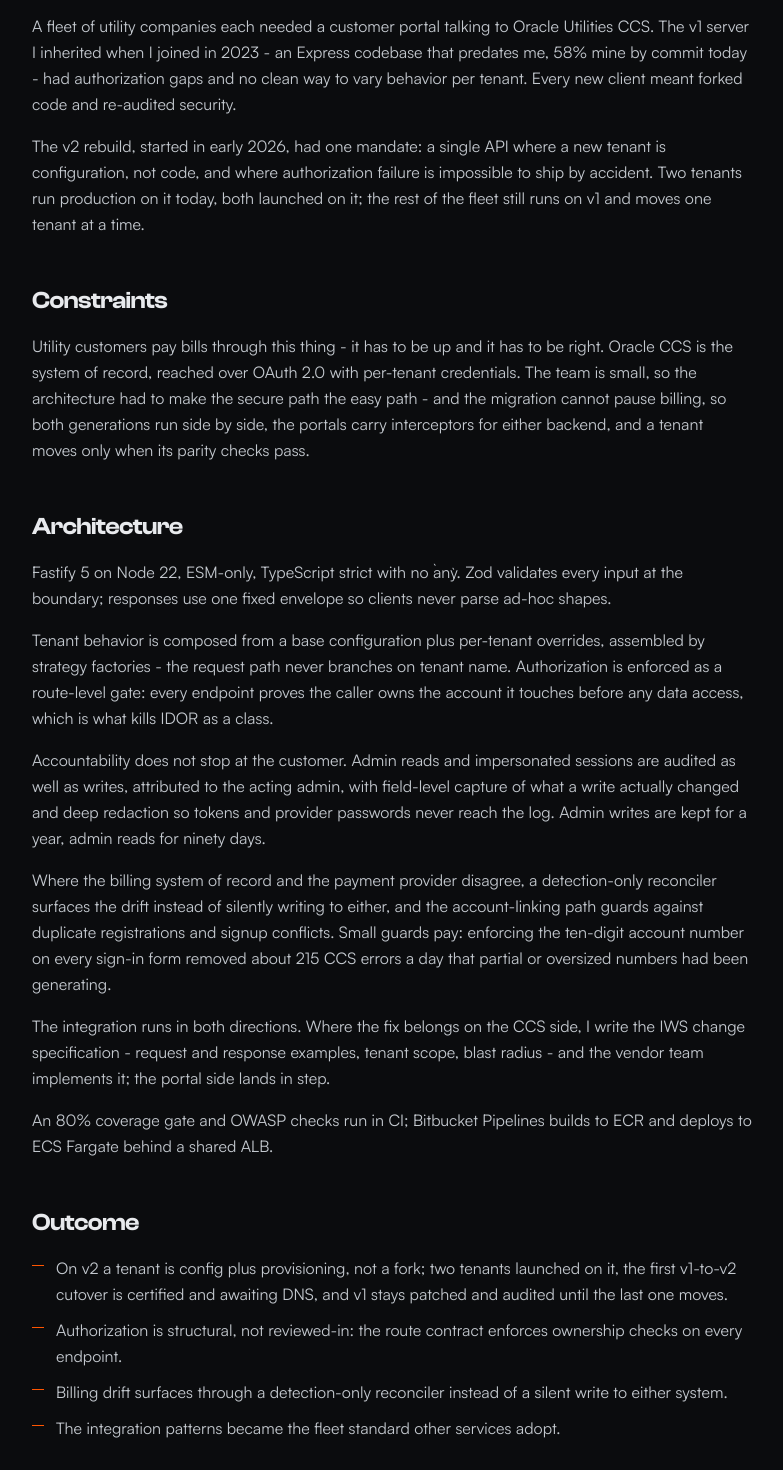
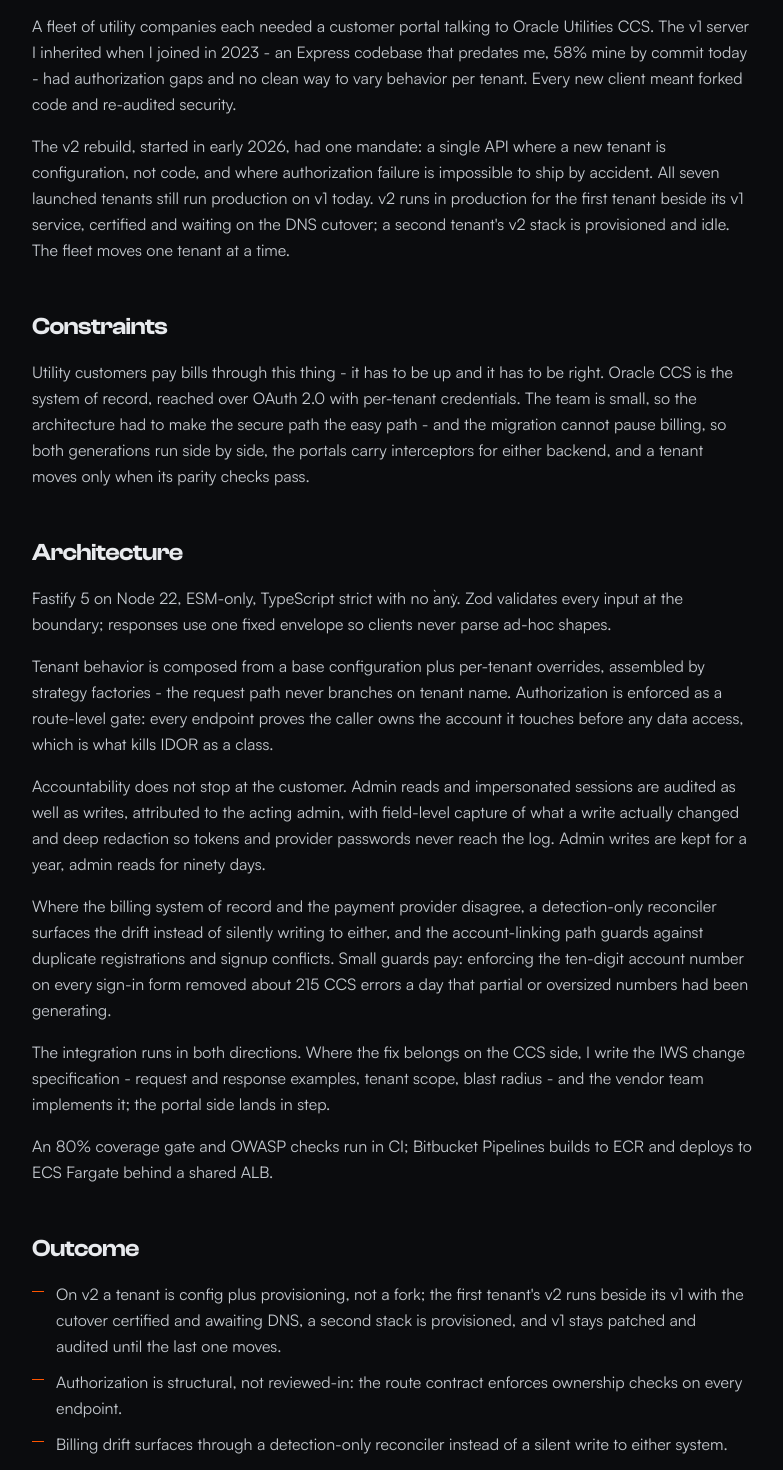
Before and after one commit to bpabatao/bpabatao.github.io, a Next.js app: page /case/core-api in a window 1280 px wide. Shown: the part 1040-2510 px from the top of the page, without its empty margins (248-1031 px from the left). Built offline with nearby package versions, Linux system fonts and the light colour scheme.

Commit message:
Profile: v2 production state as live AWS shows it - all seven launched tenants on v1, v2 live for the first ahead of its cutover

```diff
--- a/resume/resume.html
+++ b/resume/resume.html
@@ -57,7 +57,7 @@
 <div class="loc"><span class="co">ESC Partners / HometownHUB</span> (contract) - New York, USA (Remote) | <span class="meta">Sep 2025 - Present</span></div>
 <div class="loc">Previously Senior Full-Stack Engineer (Cloud) | <span class="meta">May 2023 - Aug 2025</span></div>
 <ul>
-  <li><b>Primary author of both generations of the fleet's core REST API</b> - 58% of v1, which still serves most of the fleet, and 78% of v2, which serves the first two tenants - owning the multi-tenant auth, data-access and Oracle CCS (OAuth 2.0) integration patterns both generations share.</li>
+  <li><b>Primary author of both generations of the fleet's core REST API</b> - 58% of v1, which serves all seven launched tenants, and 78% of v2, in production for the first tenant ahead of its cutover - owning the multi-tenant auth, data-access and Oracle CCS (OAuth 2.0) integration patterns both generations share.</li>
   <li><b>Primary author (93%) of the internal developer platform:</b> a Terraform control-plane (9 stacks, ~60 AWS resource types - Cognito, ECS Fargate, CloudFront, WAFv2, Secrets Manager, Route 53, ElastiCache, KMS) with a Fastify/React dashboard that plans, applies and cost-attributes; the fleet's per-portal provisioning is consolidating onto it tenant by tenant.</li>
   <li><b>De-facto technical lead of a 5-engineer team</b> - most senior hands-on engineer, reporting to the COO/CEO; set the platform standards the fleet adopts (provisioning modules, CI/CD, security guardrails).</li>
   <li><b>Rolled blocking Snyk gates across the portal pipelines</b> - scan first, ahead of build and deploy - then keyless OIDC deploys through pilot, all test environments, and production on 4 repositories, taking long-lived AWS credentials out of the deploy path.</li>
--- a/src/data/cases.ts
+++ b/src/data/cases.ts
@@ -24,7 +24,7 @@
         heading: "Problem",
         paragraphs: [
           "A fleet of utility companies each needed a customer portal talking to Oracle Utilities CCS. The v1 server I inherited when I joined in 2023 - an Express codebase that predates me, 58% mine by commit today - had authorization gaps and no clean way to vary behavior per tenant. Every new client meant forked code and re-audited security.",
-          "The v2 rebuild, started in early 2026, had one mandate: a single API where a new tenant is configuration, not code, and where authorization failure is impossible to ship by accident. Two tenants run production on it today, both launched on it; the rest of the fleet still runs on v1 and moves one tenant at a time.",
+          "The v2 rebuild, started in early 2026, had one mandate: a single API where a new tenant is configuration, not code, and where authorization failure is impossible to ship by accident. All seven launched tenants still run production on v1 today. v2 runs in production for the first tenant beside its v1 service, certified and waiting on the DNS cutover; a second tenant's v2 stack is provisioned and idle. The fleet moves one tenant at a time.",
         ],
       },
       {
@@ -46,7 +46,7 @@
       },
     ],
     outcomes: [
-      "On v2 a tenant is config plus provisioning, not a fork; two tenants launched on it, the first v1-to-v2 cutover is certified and awaiting DNS, and v1 stays patched and audited until the last one moves.",
+      "On v2 a tenant is config plus provisioning, not a fork; the first tenant's v2 runs beside its v1 with the cutover certified and awaiting DNS, a second stack is provisioned, and v1 stays patched and audited until the last one moves.",
       "Authorization is structural, not reviewed-in: the route contract enforces ownership checks on every endpoint.",
       "Billing drift surfaces through a detection-only reconciler instead of a silent write to either system.",
       "The integration patterns became the fleet standard other services adopt.",
@@ -80,7 +80,7 @@
         heading: "Architecture",
         paragraphs: [
           "Nine Terraform stacks covering ~60 AWS resource types: Cognito user pools, ECS Fargate services, CloudFront distributions, WAFv2, Route 53, ElastiCache, KMS, Secrets Manager. Tenant environments are instantiated from templated modules - the same shape every time. The modules were imported from the fleet's earlier per-portal Terraform in March 2026 and consolidated; a colleague contributed the other 7% of commits - Entra ID SSO for the admin portal, the monitoring tab, and the production backend deploy path.",
-          "Where it stands: the control-plane state owns one live tenant, the shared ALB and WAF, and the next tenant's pre-provisioned stack. The live fleet still runs on its earlier per-portal Terraform and is being brought under the control-plane tenant by tenant, so the same environment is provisioned the same way whether it is the first or the last.",
+          "Where it stands: the control-plane state owns one deployed tenant awaiting launch, the shared ALB and WAF, and the first migrating tenant's v2 stack, now running beside its v1. The live fleet still runs on its earlier per-portal Terraform and is being brought under the control-plane tenant by tenant, so the same environment is provisioned the same way whether it is the first or the last.",
           "On top sits a Fastify + React dashboard that runs Terraform plans and applies, detects drift against live state, enforces tag compliance, and attributes cost per client through the Cost Explorer API. Right-sizing, the shared ALB, and Fargate Spot all came out of that same cost data.",
           "Delivery is gated rather than trusted. Blocking Snyk scans were rolled across the portal pipelines - scan first, ahead of build and deploy - and deploys authenticate through keyless OIDC, piloted on one environment and then rolled through the test fleet and production, so the deploy path holds no long-lived AWS credentials.",
           "The pipelines got faster while getting stricter. The admin portal's run went from about ten minutes to six by merging lint into the build and running the security scan in parallel; the core API's went from twelve to seven with esbuild transpile, cache-mounted installs and fail-fast, and the twenty-minute build hangs ended when the stale registry cache was dropped.",
--- a/src/data/content.ts
+++ b/src/data/content.ts
@@ -113,7 +113,7 @@
       "De-facto technical lead of a 5-engineer team, reporting to the COO/CEO: set the standards the fleet adopts, specify the CCS-side (IWS) changes the vendor team implements, own the team's AWS access as Terraform.",
       "Own ~$110K/yr of AWS across the production and test fleet - CI/CD, Datadog/CloudWatch observability, and FinOps tooling driving right-sizing and Fargate-Spot savings.",
       "Owned production go-live readiness for 6 client launches.",
-      "Primary author of both generations of the fleet's core API - 58% of v1, which still serves most of the fleet, 78% of v2, which serves the first two - and of the auth, data-access and Oracle CCS patterns both share.",
+      "Primary author of both generations of the fleet's core API - 58% of v1, serving all seven launched tenants; 78% of v2, in production for the first ahead of its cutover - and the auth and Oracle CCS patterns both share.",
       "Primary author (93%) of the internal developer platform: a Terraform control-plane (9 stacks, ~60 AWS resource types) with a Fastify/React dashboard, onto which the fleet's provisioning is migrating tenant by tenant.",
       "Rolled blocking Snyk gates across the portal pipelines, then keyless OIDC deploys - pilot, test envs, prod on 4 repositories - taking long-lived AWS credentials out of the deploy path.",
       "Shipped the fix for an SSN identity-verification gap enabling account takeover - wrong-person matches on ~2.4% of one tenant's accounts - as attempt lockout plus ZIP disambiguation, flag-gated for per-tenant rollout.",
@@ -122,7 +122,7 @@
       "Designed and shipped a multi-account usage-extract feature (backend API + frontend modal) letting multi-account customers export combined billed usage as one CSV, closing an admin-bypass IDOR gap found in review.",
     ],
     resumeReceipts: [
-      "**Primary author of both generations of the fleet's core REST API** - 58% of v1, which still serves most of the fleet, and 78% of v2, which serves the first two tenants - owning the multi-tenant auth, data-access and Oracle CCS (OAuth 2.0) integration patterns both generations share.",
+      "**Primary author of both generations of the fleet's core REST API** - 58% of v1, which serves all seven launched tenants, and 78% of v2, in production for the first tenant ahead of its cutover - owning the multi-tenant auth, data-access and Oracle CCS (OAuth 2.0) integration patterns both generations share.",
       "**Primary author (93%) of the internal developer platform:** a Terraform control-plane (9 stacks, ~60 AWS resource types - Cognito, ECS Fargate, CloudFront, WAFv2, Secrets Manager, Route 53, ElastiCache, KMS) with a Fastify/React dashboard that plans, applies and cost-attributes; the fleet's per-portal provisioning is consolidating onto it tenant by tenant.",
       "**De-facto technical lead of a 5-engineer team** - most senior hands-on engineer, reporting to the COO/CEO; set the platform standards the fleet adopts (provisioning modules, CI/CD, security guardrails).",
       "**Rolled blocking Snyk gates across the portal pipelines** - scan first, ahead of build and deploy - then keyless OIDC deploys through pilot, all test environments, and production on 4 repositories, taking long-lived AWS credentials out of the deploy path.",
@@ -251,7 +251,7 @@
     jobId: "hth",
     title: "Multi-Tenant Core API",
     outcome:
-      "Two generations of one fleet API - v1 still serving most of the fleet, v2 serving the first two - with OAuth 2.0 into Oracle CCS, per-tenant behavior composed from config, and authorization gates on every endpoint.",
+      "Two generations of one fleet API - v1 serving all seven launched tenants, v2 in production for the first ahead of its cutover - with OAuth 2.0 into Oracle CCS, per-tenant behavior composed from config, and authorization gates on every endpoint.",
     ownership: "PRIMARY AUTHOR · 58% V1 / 78% V2",
     stack: ["Fastify 5", "TypeScript", "Zod", "MongoDB", "ECS Fargate"],
   },
```
Also changed, not shown: linkedin/experience-hth.txt, linkedin/projects-core-api.txt.
